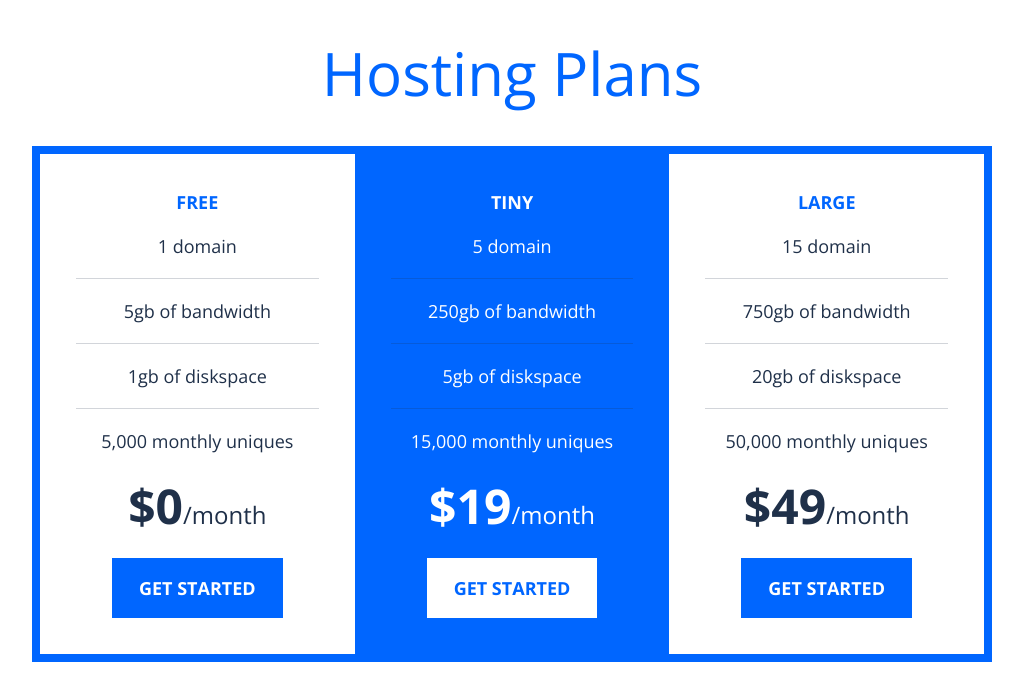
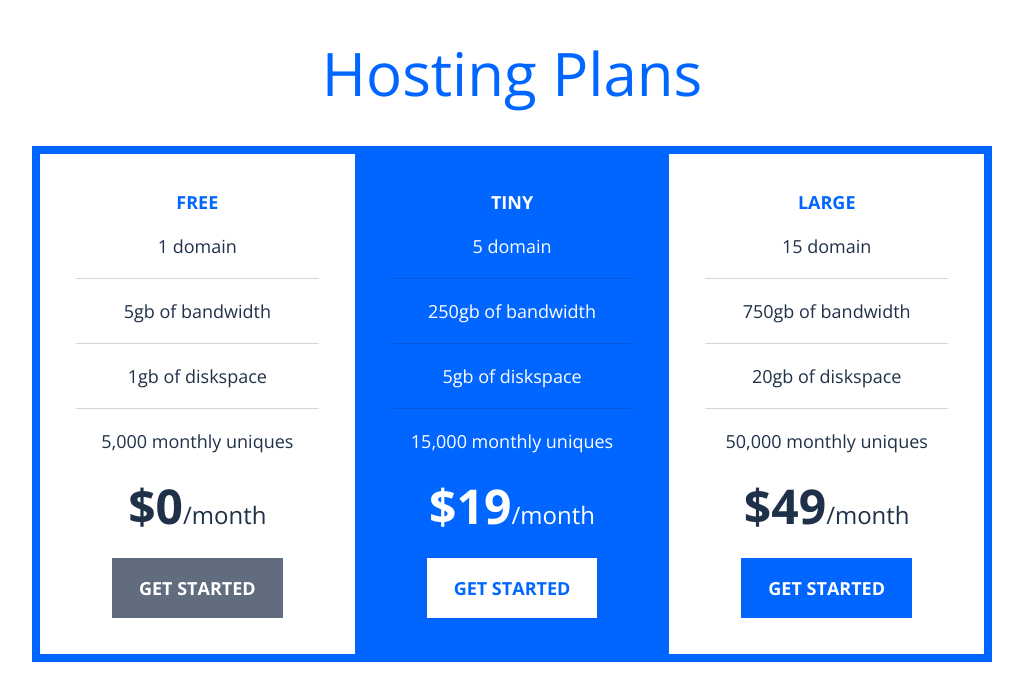
Before and after one commit to skruta/sass-pricing, a website: page src/index.html in a window 1280 px wide. In both pictures the pointer is over the button 325 px from the left and 588 px from the top of the page. Shown: the whole page, without its empty margins (128-1151 px from the left). Drawn offline with nearby package versions, Linux system fonts and the light colour scheme; files that its build step writes are made by us from their sources.

Commit message:
added hover,focus state on button

```diff
--- a/src/sass/styles.scss
+++ b/src/sass/styles.scss
@@ -122,6 +122,11 @@ body {
     background: $color-neutral-100;
     color: $color-primary-400;
   }
+
+  &:hover,
+  &:focus {
+    background-color: rgb($color-neutral-900, 0.7);
+  }
 }
 
 .inverted {
```
